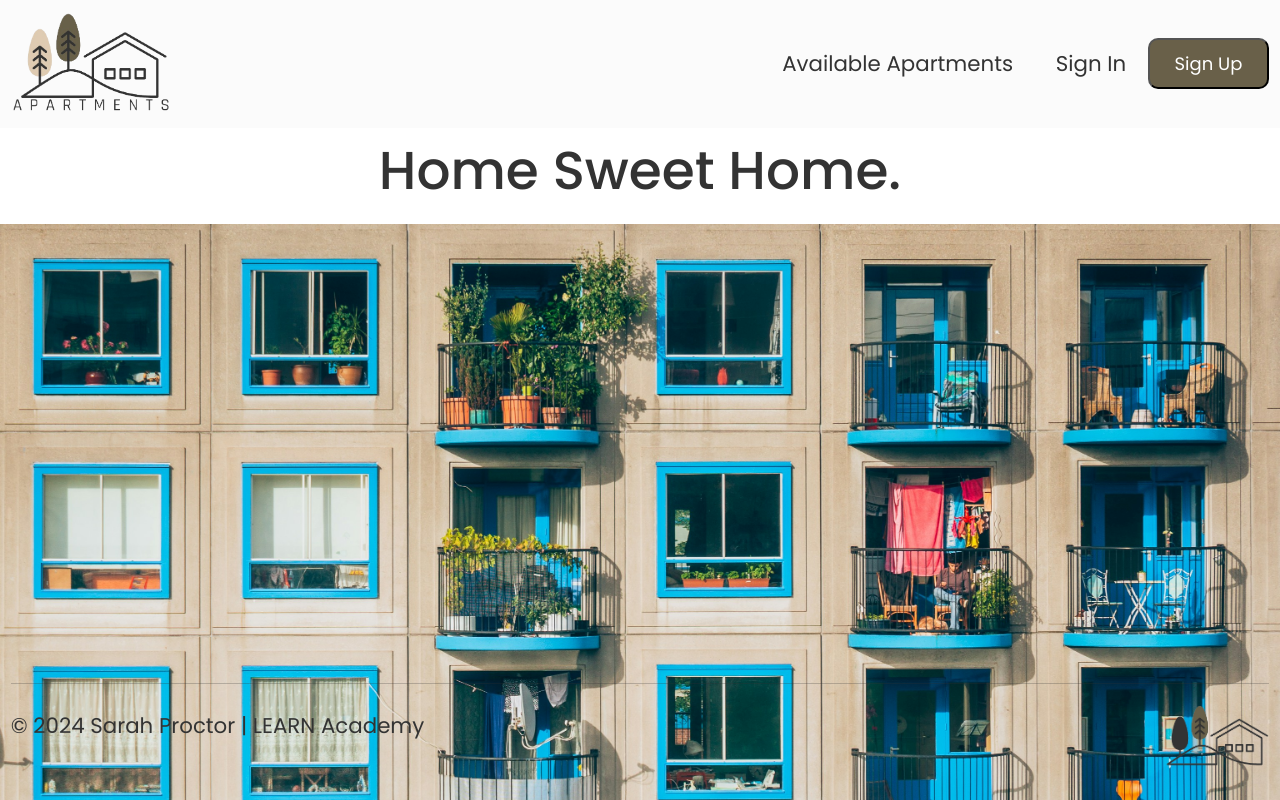
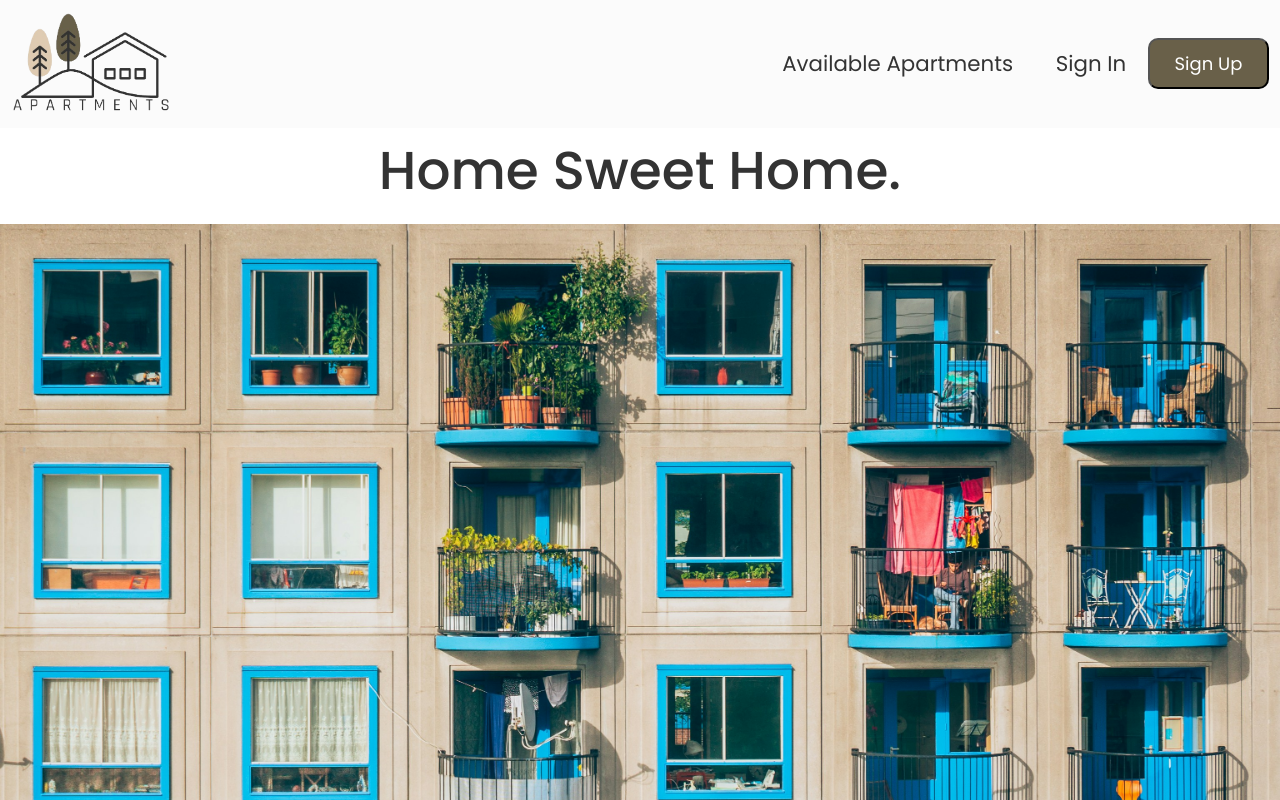
Before and after one commit to sjproctor/learn-apartment-app-react, a React (Create React App) app: page / in a window 1280 px wide. Shown: the top 800 px of the page. Built offline with nearby package versions, Linux system fonts and the light colour scheme.

Commit message:
:lipstick: sets footer to be at the bottom of all pages

```diff
--- a/src/App.css
+++ b/src/App.css
@@ -9,12 +9,11 @@
 .center-content {
   text-align: center;
 }
-.page-body {
-  margin-bottom: 2rem;
-  height: 60vh;
-}
 .title-header {
   padding: 0.5rem;
+}
+.page-height {
+  height: 80vh;
 }
 
 /* ---BUTTON--- */
@@ -28,6 +27,7 @@
 
 /* ---FOOTER--- */
 footer {
+  background-color: white;
   padding: 0.5rem;
 }
 .footer-content {
@@ -37,6 +37,9 @@ footer {
 }
 .footer-logo {
   height: 3rem;
+}
+.footer-text {
+  margin: 0;
 }
 
 /* ---HEADER--- */
--- a/src/components/Footer.js
+++ b/src/components/Footer.js
@@ -7,7 +7,7 @@ const Footer = () => {
     <footer>
       <hr />
       <div className="footer-content">
-        <p>&copy; 2024 Sarah Proctor | LEARN Academy</p>
+        <p className="footer-text">&copy; 2024 Sarah Proctor | LEARN Academy</p>
         <NavLink to="/">
           <img
             src={footerLogo}
--- a/src/pages/Home.js
+++ b/src/pages/Home.js
@@ -3,7 +3,7 @@ import apartments from "../assets/jan-jakub-nanista-unsplash.jpg"
 
 const Home = () => {
   return (
-    <div className="page-body center-content">
+    <div className="center-content">
       <h1 className="title-header">Home Sweet Home.</h1>
       <img
         src={apartments}
--- a/src/pages/NotFound.js
+++ b/src/pages/NotFound.js
@@ -4,7 +4,7 @@ import key from "../assets/key.png"
 
 const NotFound = () => {
   return (
-    <div className="page-body center-content">
+    <div className="center-content page-height">
       <h2 className="title-header">Oops, Wrong Address!</h2>
       <NavButton url="/" buttonContent="Back Home" />
       <div>
```
